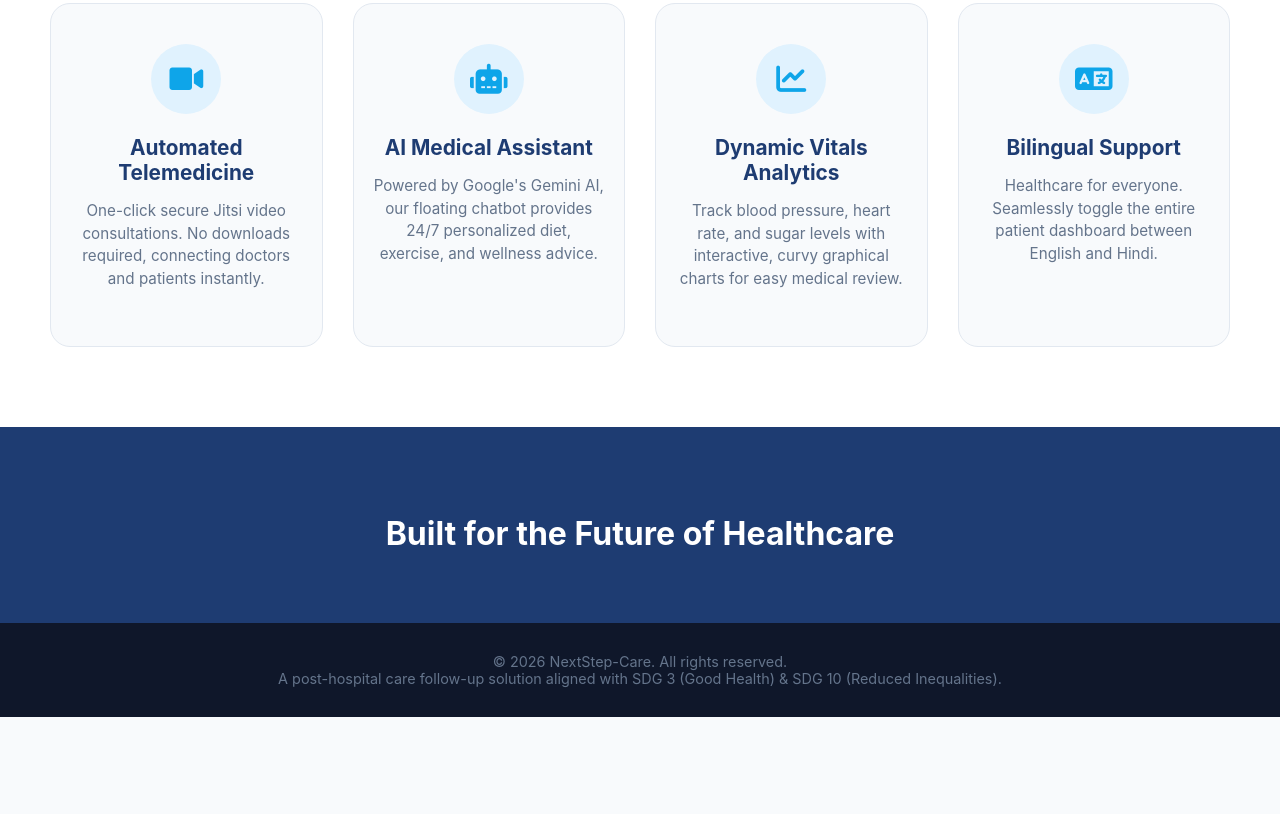
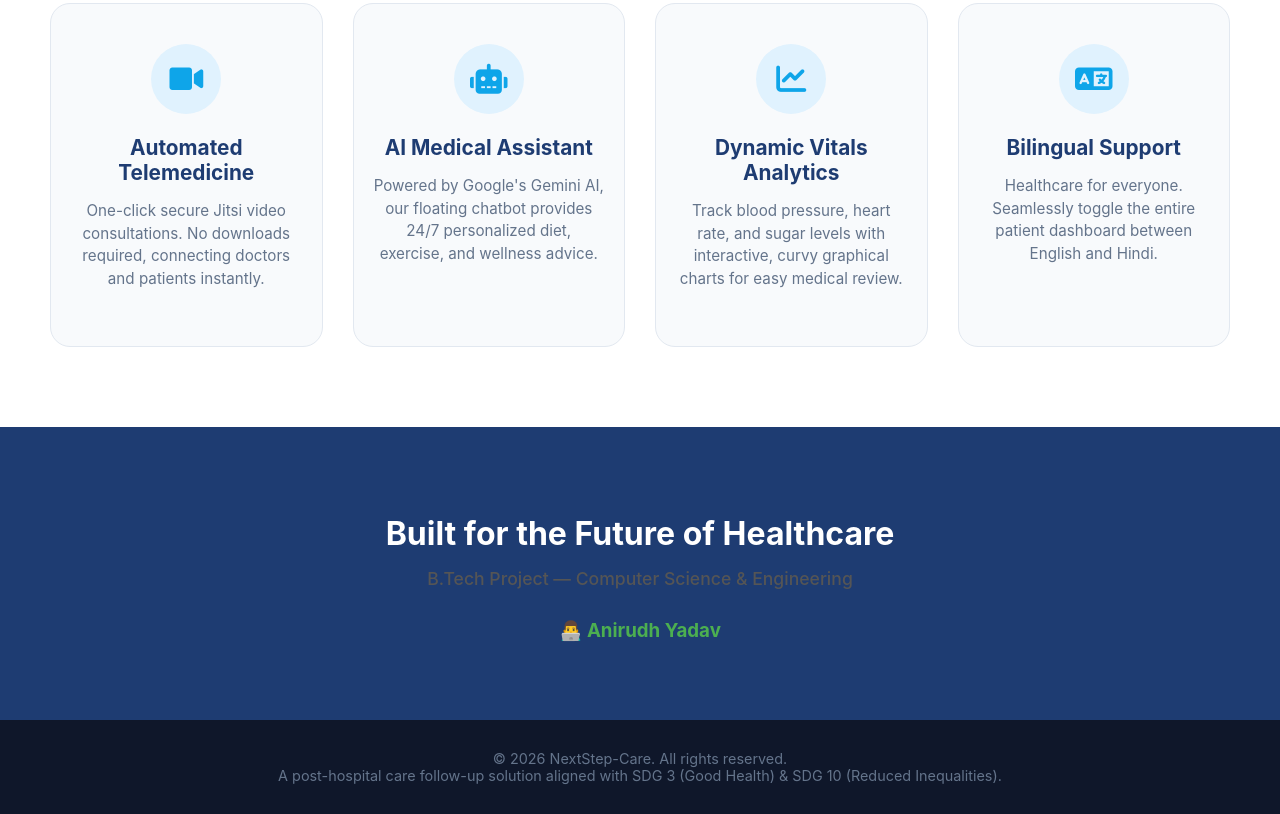
Before and after one commit to anirudh-ydv/NextStep-Care-Fullstack, a website: page frontend/index.html in a window 1280 px wide. Shown: the part 1038-1852 px from the top of the page. Before the commit the page ends 1755 px from the top, so only its background shows below. Drawn offline with Linux system fonts and the light colour scheme.

Commit message:
Update index.html

```diff
--- a/frontend/index.html
+++ b/frontend/index.html
@@ -139,13 +139,11 @@
             </div>
         </div>
     </div>
-
     <div class="team" id="team">
-        <h2>Built for the Future of Healthcare</h2>
-
-
-    </div>
-
+    <h2>Built for the Future of Healthcare</h2>
+    <p style="margin-top: 15px; font-size: 1.1rem; color: #555; font-weight: 500;">B.Tech Project — Computer Science & Engineering</p>
+    <h3 style="margin-top: 5px; color: #4CAF50;">👨‍💻 Anirudh Yadav</h3>
+</div>
     <div class="footer">
         &copy; 2026 NextStep-Care. All rights reserved. <br>
         A post-hospital care follow-up solution aligned with SDG 3 (Good Health) & SDG 10 (Reduced Inequalities).
```
